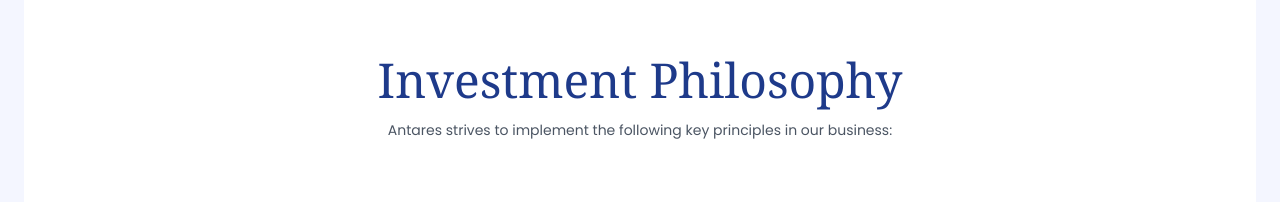
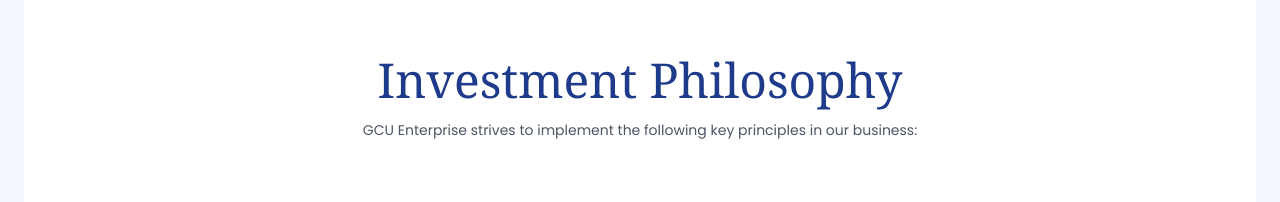
Before and after one commit to IsraelAREMOH/GCU, a React (Vite) app: page /home in a window 1280 px wide. Shown: the part 3320-3522 px from the top of the page. Built offline with nearby package versions, Linux system fonts and the light colour scheme.

Commit message:
fixed courseSection

```diff
--- a/src/components/InvestmentPhilosophy.jsx
+++ b/src/components/InvestmentPhilosophy.jsx
@@ -10,8 +10,8 @@
             Investment Philosophy
           </h2>
           <p className="text-sm text-gray-600">
-            Antares strives to implement the following key principles in our
-            business:
+            GCU Enterprise strives to implement the following key principles in
+            our business:
           </p>
         </div>
 
--- a/src/constants/index.jsx
+++ b/src/constants/index.jsx
@@ -172,7 +172,7 @@
     title: "Real Estate Finance",
     description:
       "GCU Finance issues a Standby Letter of Credit (SBLC) from JP Morgan Chase totaling USD 8.5 million to Finance a 100 Room 5 star Hotel Project in Slaski, Poland.",
-    image: "images/urban.jpg",
+    image: "images/GCU99.jpeg",
   },
 ];
 
```
